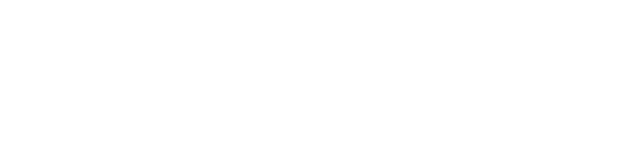
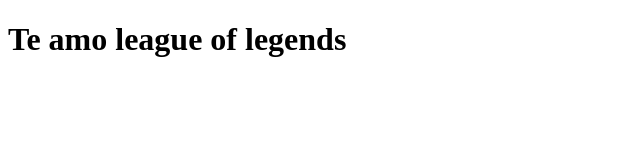
Before and after one commit to Eleaz4r/EJEMPLO, a plain HTML site: page index.html in a window 1280 px wide. Shown: the whole page, without its empty margins (0-640 px from the left). Drawn offline with Linux system fonts and the light colour scheme.

Commit message:
i love League of Legends

```diff
--- a/index.html
+++ b/index.html
@@ -4,9 +4,9 @@
     <meta charset="UTF-8">
     <meta http-equiv="X-UA-Compatible" content="IE=edge">
     <meta name="viewport" content="width=device-width, initial-scale=1.0">
-    <title>League Of Legends, mi religion</title>
+    <title>League Of Legends, my religion </title>
 </head>
 <body>
-
+    <h1>Te amo league of legends</h1>
 </body>
 </html>
```
